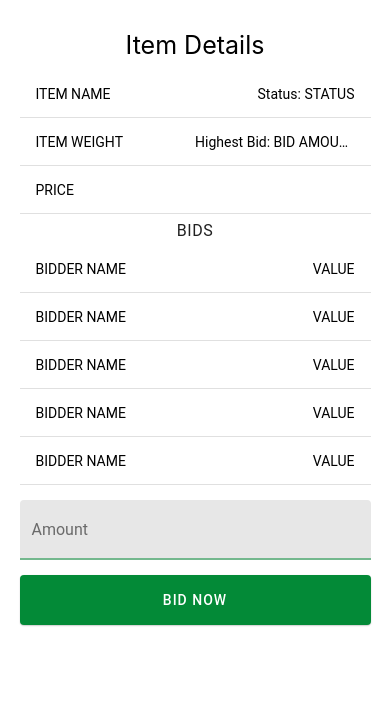
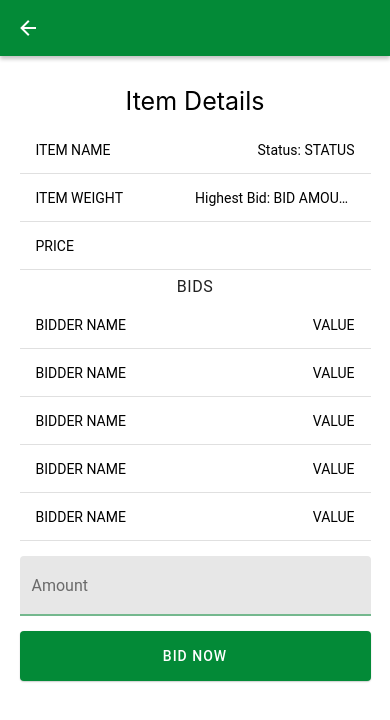
Before and after one commit to prageethfndo/dispor-app, a React Native app: screen / in a window 390 px wide. Shown: the top 720 px of the page. Built offline with nearby package versions, Linux system fonts and the light colour scheme.

Commit message:
add AppBar

```diff
--- a/components/ItemDetails.js
+++ b/components/ItemDetails.js
@@ -1,20 +1,21 @@
 import * as React from 'react';
-import {AppRegistry} from 'react-native';
-import {Provider as PaperProvider} from 'react-native-paper';
-import {name as appName} from './app.json';
+import { AppRegistry } from 'react-native';
+import { Provider as PaperProvider } from 'react-native-paper';
+import { name as appName } from './app.json';
 import logo from '../assests/img/logo.png';
-import {TextInput} from 'react-native-paper';
-import {Button} from 'react-native-paper';
-import type {Node} from 'react';
-import {List} from 'react-native-paper';
-import {StyleSheet, Text, View, Image, ScrollView} from 'react-native';
+import { TextInput } from 'react-native-paper';
+import { Button } from 'react-native-paper';
+import type { Node } from 'react';
+import { List } from 'react-native-paper';
+import { StyleSheet, Text, View, Image, ScrollView } from 'react-native';
 import styles from './Styles';
-import {useState} from 'react';
-import {Switch} from 'react-native-paper';
-import {DataTable} from 'react-native-paper';
-import {Subheading} from 'react-native-paper';
+import { useState } from 'react';
+import { Switch } from 'react-native-paper';
+import { DataTable, Subheading, Appbar } from 'react-native-paper';
 
-export default function Register({accentColor}) {
+
+
+export default function Register({ accentColor }) {
   //dropdown state
   const [expanded, setExpanded] = useState(true);
   const handlePress = () => setExpanded(!expanded);
@@ -30,6 +31,11 @@ export default function Register({accentColor}) {
     <>
       <View
         style={styles.viewContainer}>
+        <Appbar style={styles.appBar}>
+
+          <Appbar.BackAction onPress={() => { }} />
+
+        </Appbar>
 
 
         <Text style={styles.textHeading} >Item Details</Text>
@@ -48,7 +54,7 @@ export default function Register({accentColor}) {
           </DataTable.Row>
         </DataTable>
 
-        <Subheading style={{marginTop: 5}}>BIDS</Subheading>
+        <Subheading style={{ marginTop: 5 }}>BIDS</Subheading>
         {/*bids*/}
         <ScrollView
           contentContainerStyle={{
@@ -57,7 +63,7 @@ export default function Register({accentColor}) {
             alignItems: 'center',
             justifyContent: 'center',
           }}
-          style={{width: '100%'}}>
+          style={{ width: '100%' }}>
           <DataTable style={styles.dataTable}>
             <DataTable.Row>
               <DataTable.Cell>BIDDER NAME</DataTable.Cell>
--- a/components/Styles.js
+++ b/components/Styles.js
@@ -1,9 +1,12 @@
 import {StyleSheet} from 'react-native';
-
+const accentColor = '#038a37';
 //keep all global style here
 export default StyleSheet.create({
+
   logo: {
     //styles for logo here
+    //#038a37 - accent color
+
     margin: 25,
   },
   textBox: {
@@ -57,5 +60,9 @@ export default StyleSheet.create({
     alignItems: 'center',
     justifyContent: 'center',
     paddingBottom: '30%',
+  },
+  appBar:{
+    width:"100%",
+    backgroundColor:accentColor
   }
 });
--- a/package.json
+++ b/package.json
@@ -12,7 +12,8 @@
   "dependencies": {
     "react": "17.0.2",
     "react-native": "0.68.1",
-    "react-native-paper": "^4.12.1"
+    "react-native-paper": "^4.12.1",
+    "react-native-vector-icons": "^9.1.0"
   },
   "devDependencies": {
     "@babel/core": "^7.12.9",
```
Also changed, not shown: 22 other files (tests, documents, lock files or other folders).
